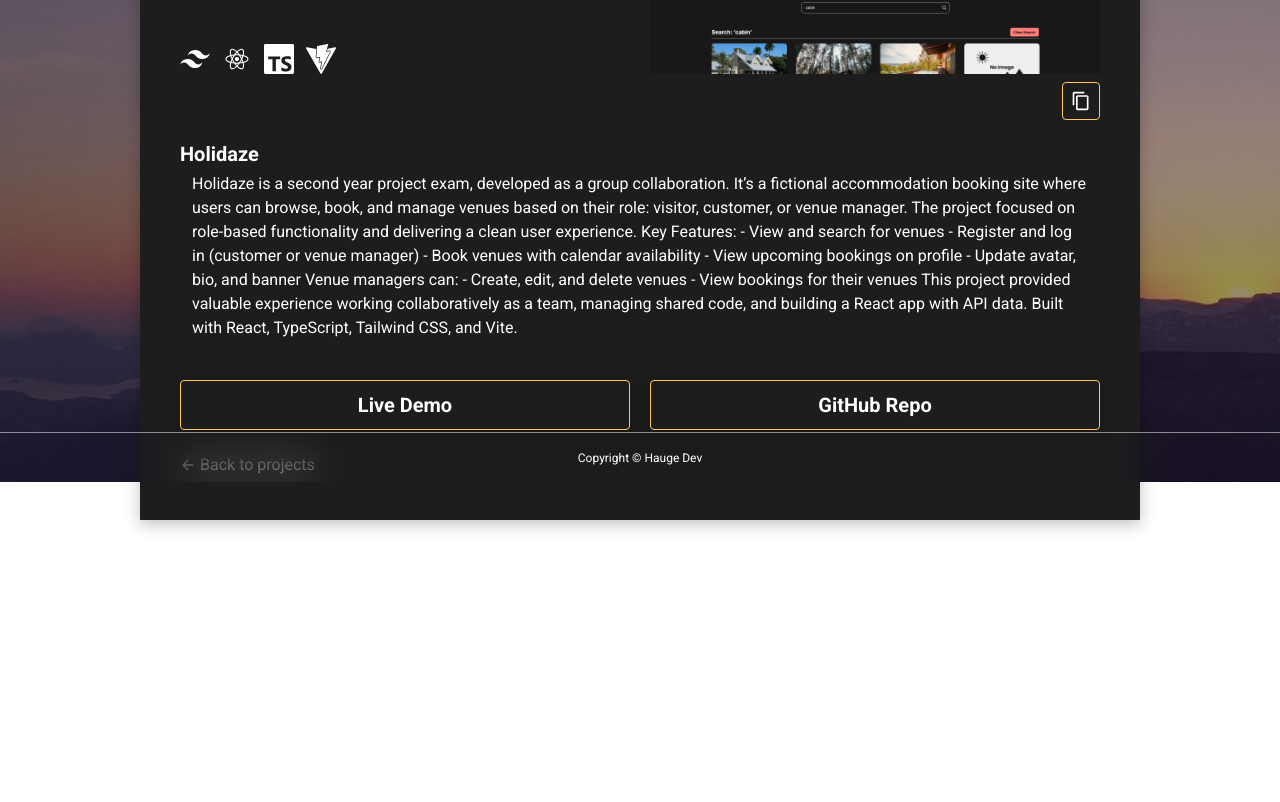
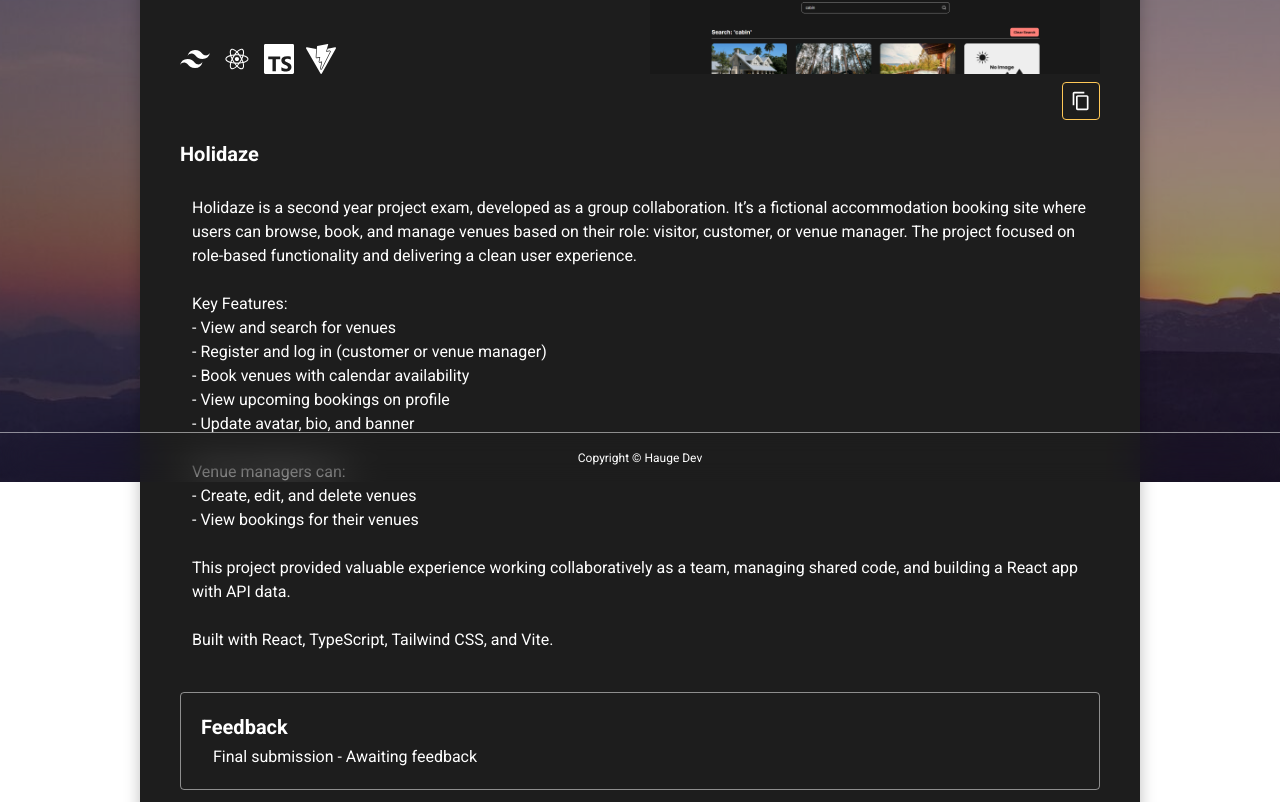
Before and after one commit to annechh/portfolio-2, a React (Vite) app: page /project/Holidaze in a window 1280 px wide. Shown: the part 318-1120 px from the top of the page. Before the commit the page ends 938 px from the top, so only its background shows below. Built offline with nearby package versions, Linux system fonts and the light colour scheme.

Commit message:
Refactor: Move ProjectType annotation to projectData definition

```diff
--- a/src/data/projectData.tsx
+++ b/src/data/projectData.tsx
@@ -15,13 +15,14 @@ import SE from '../assets/images/SE.png';
 import BG_IMG from '../assets/images/ramsdalsnipa2.jpg';
 import { SiCss3, SiTailwindcss, SiTypescript, SiVite } from 'react-icons/si';
 import { DiHtml5, DiJsBadge, DiReact } from 'react-icons/di';
+import { ProjectType } from '../types/commons';
 
 export const backgroundData = {
   url: BG_IMG,
   alt: 'Ramsdalsnipa mountain',
 };
 
-export const projectData = [
+export const projectData: ProjectType[] = [
   {
     id: 'Holidaze',
     media: {
--- a/src/pages/project.tsx
+++ b/src/pages/project.tsx
@@ -1,6 +1,5 @@
 import { Link, useParams } from 'react-router-dom';
 import { projectData } from '../data/projectData';
-import { ProjectType } from '../types/commons';
 import { MdContentCopy } from 'react-icons/md';
 import { useState } from 'react';
 import { motion } from 'framer-motion';
@@ -9,7 +8,7 @@ import { IoArrowBackOutline } from 'react-icons/io5';
 
 const ProjectPage = () => {
   const { id } = useParams<{ id: string }>();
-  const project: ProjectType | undefined = projectData.find((project) => project.id === id);
+  const project = projectData.find((project) => project.id === id);
   const [copied, setCopied] = useState(false);
 
   const handleCopyLink = () => {
@@ -73,12 +72,21 @@ const ProjectPage = () => {
             <div className="flex flex-col gap-10">
               <div className="flex flex-col gap-1">
                 <h2 className="text-xl font-bold">{project.title}</h2>
-                <p className="px-3">{project.description}</p>
+                <p className="px-3 whitespace-pre-line">{project.description}</p>
               </div>
-              {project.fixes && (
-                <div className="flex flex-col gap-1">
-                  <h2 className="text-xl font-bold">Fixes</h2>
-                  <p className="px-3">{project.fixes}</p>
+
+              {project.feedback && (
+                <div className="flex flex-col gap-2 p-5 border border-white/50 rounded">
+                  <div className="flex flex-col gap-1">
+                    <h2 className="text-xl font-bold">Feedback</h2>
+                    <p className="px-3">{project.feedback}</p>
+                  </div>
+                  {project.fix && (
+                    <div className="flex flex-col gap-1">
+                      <h2 className="text-xl font-bold">Fix</h2>
+                      <p className="px-3">{project.fix}</p>
+                    </div>
+                  )}
                 </div>
               )}
             </div>
@@ -104,3 +112,93 @@ const ProjectPage = () => {
 };
 
 export default ProjectPage;
+
+//  <motion.div
+//       variants={fadeExit}
+//       initial="initial"
+//       animate="animate"
+//       exit="exit"
+//       className="w-full flex justify-center py-[60px] lg:py-[100px]"
+//     >
+//       {project ? (
+//         <div className="max-w-[1000px] w-full flex flex-col p-6 lg:p-10">
+//           <div className="flex flex-col md:flex-row justify-center md:justify-between gap-5">
+//             <div className="flex-1/2">
+//               <div className="flex flex-col justify-between h-full gap-5">
+//                 <h1 className="text-2xl md:text-4xl lg:text-5xl font-bold tracking-widest">
+//                   {project?.title}
+//                 </h1>
+//                 <div className="flex gap-3 ">
+//                   {project?.tech?.map((tech) => (
+//                     <span key={tech.id} className="text-lg md:text-3xl">
+//                       {tech.icon}
+//                     </span>
+//                   ))}
+//                 </div>
+//               </div>
+//             </div>
+
+//             <div className="flex-1/2 w-full h-full">
+//               <img src={project.media.url} alt={project.media.alt} />
+//             </div>
+//           </div>
+//           <div className="pt-2 pb-5 flex w-full relative">
+//             <button
+//               type="button"
+//               aria-label="Copy link"
+//               onClick={handleCopyLink}
+//               className={`p-2 rounded border border-sun transition transform duration-200 ml-auto cursor-pointer ${
+//                 copied ? 'scale-90 opacity-60 bg-sun text-black' : 'scale-100 opacity-100'
+//               }`}
+//             >
+//               <MdContentCopy size={20} />
+//             </button>
+//             <span
+//               className={`absolute right-10 text-sm transition-opacity duration-300 self-center ${
+//                 copied ? 'opacity-100' : 'opacity-0'
+//               }`}
+//             >
+//               Copied!
+//             </span>
+//           </div>
+
+//           <div className="flex flex-col gap-10">
+//             <div className="flex flex-col gap-10">
+//               <div className="flex flex-col gap-1 bg-dark p-5">
+//                 <h2 className="text-xl font-bold">{project.title}</h2>
+//                 <p className="px-3">{project.description}</p>
+//               </div>
+
+//               <div className="flex flex-col gap-2 bg-dark shadow-sm shadow-sun/20 p-5">
+//                 {project.feedback && (
+//                   <div className="flex flex-col gap-1">
+//                     <h2 className="text-xl font-bold">Feedback</h2>
+//                     <p className="px-3">{project.feedback}</p>
+//                   </div>
+//                 )}
+//                 {project.fix && (
+//                   <div className="flex flex-col gap-1">
+//                     <h2 className="text-xl font-bold">Fix</h2>
+//                     <p className="px-3">{project.fix}</p>
+//                   </div>
+//                 )}
+//               </div>
+//             </div>
+
+//             <div className="flex gap-5">
+//               <Link to={project.liveDemoLink} target="_blank" className="button">
+//                 Live Demo
+//               </Link>
+//               <Link to={project.githubLink} target="_blank" className="button">
+//                 GitHub Repo
+//               </Link>
+//             </div>
+//           </div>
+//           <Link to={'/#projects'} className="flex items-center gap-1 h-[30px] mt-5">
+//             <IoArrowBackOutline /> Back to projects
+//           </Link>
+//         </div>
+//       ) : (
+//         <p>Project not found.</p>
+//       )}
+//     </motion.div>
```
